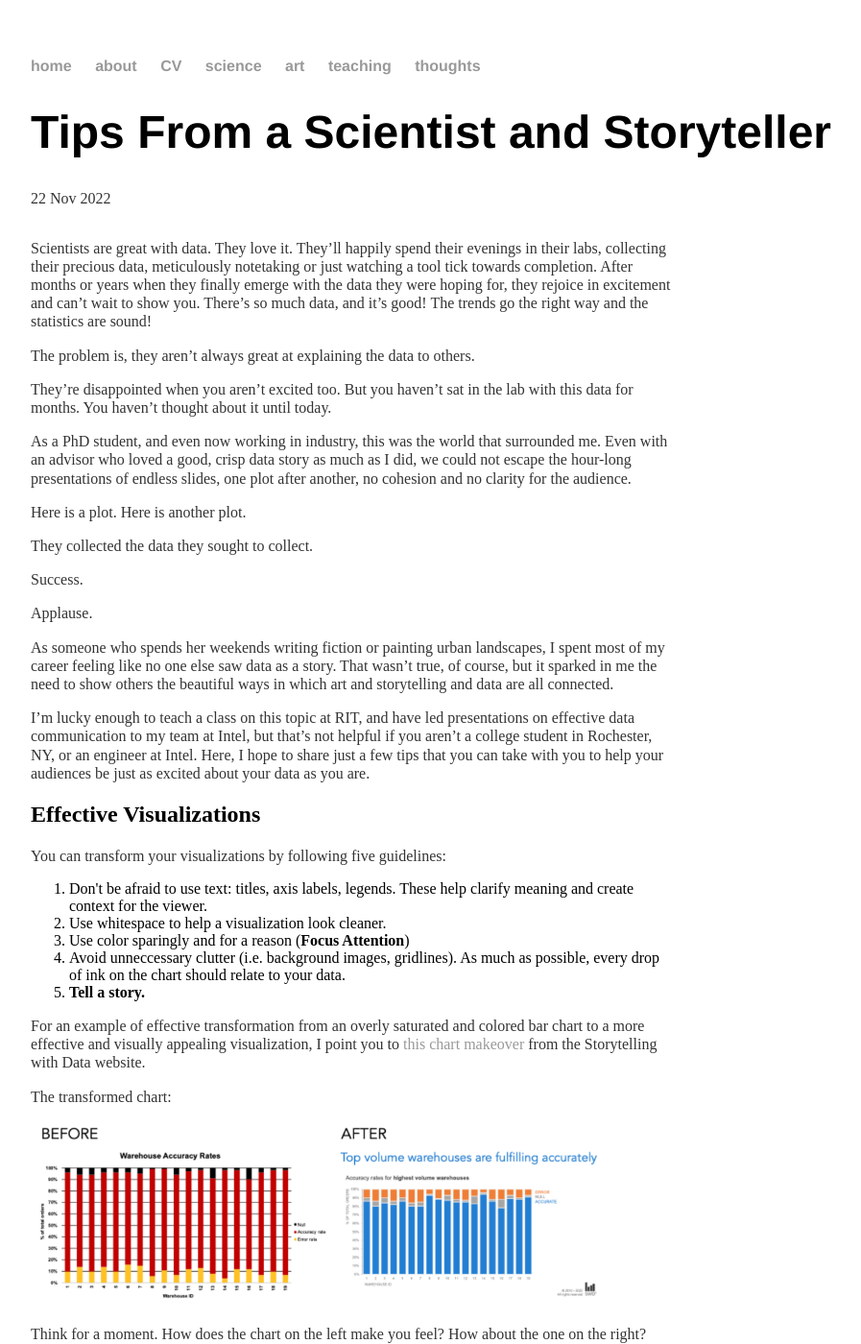
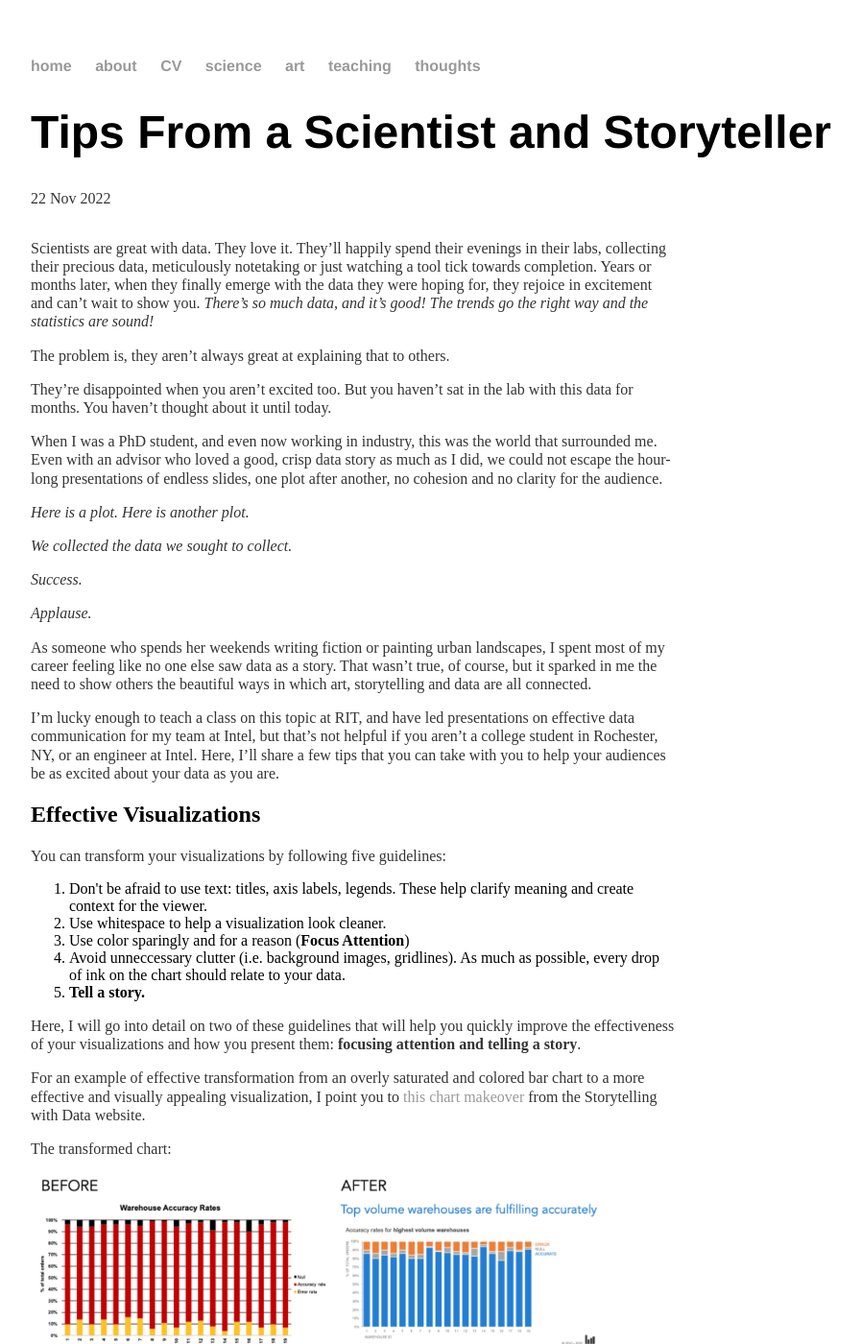
Before and after one commit to argwood/argwood.github.io, a Jekyll site: the page built from _posts/2022-11-22-storytellingwithdata.md, in a window 1280 px wide and 1400 px high. Shown: the whole window at 96% size, without its empty margins (160-1057 px from the left). Built offline with Jekyll 4.4.1, drawn with Linux system fonts in a browser that asks for light colours.

Commit message:
update to storytelling blog post

```diff
--- a/_posts/2022-11-22-storytellingwithdata.md
+++ b/_posts/2022-11-22-storytellingwithdata.md
@@ -5,25 +5,25 @@ date: 2022-11-22
 ---
 <div class="row">
 <div class="left" markdown="1">
-Scientists are great with data. They love it. They'll happily spend their evenings in their labs, collecting their precious data, meticulously notetaking or just watching a tool tick towards completion. After months or years when they finally emerge with the data they were hoping for, they rejoice in excitement and can't wait to show you. There's so much data, and it's good! The trends go the right way and the statistics are sound!
+Scientists are great with data. They love it. They'll happily spend their evenings in their labs, collecting their precious data, meticulously notetaking or just watching a tool tick towards completion. Years or months later, when they finally emerge with the data they were hoping for, they rejoice in excitement and can't wait to show you. <i>There's so much data, and it's good! The trends go the right way and the statistics are sound!</i>
 
-The problem is, they aren't always great at explaining the data to others.
+The problem is, they aren't always great at explaining that to others.
 
 They're disappointed when you aren't excited too. But you haven't sat in the lab with this data for months. You haven't thought about it until today.
 
-As a PhD student, and even now working in industry, this was the world that surrounded me. Even with an advisor who loved a good, crisp data story as much as I did, we could not escape the hour-long presentations of endless slides, one plot after another, no cohesion and no clarity for the audience.
+When I was a PhD student, and even now working in industry, this was the world that surrounded me. Even with an advisor who loved a good, crisp data story as much as I did, we could not escape the hour-long presentations of endless slides, one plot after another, no cohesion and no clarity for the audience.
 
-Here is a plot. Here is another plot.
+<i>Here is a plot. Here is another plot.</i>
 
-They collected the data they sought to collect.
+<i>We collected the data we sought to collect.</i>
 
-Success.
+<i>Success. </i>
 
-Applause.
+<i>Applause.</i>
 
-As someone who spends her weekends writing fiction or painting urban landscapes, I spent most of my career feeling like no one else saw data as a story. That wasn't true, of course, but it sparked in me the need to show others the beautiful ways in which art and storytelling and data are all connected.
+As someone who spends her weekends writing fiction or painting urban landscapes, I spent most of my career feeling like no one else saw data as a story. That wasn't true, of course, but it sparked in me the need to show others the beautiful ways in which art, storytelling and data are all connected.
 
-I'm lucky enough to teach a class on this topic at RIT, and have led presentations on effective data communication to my team at Intel, but that's not helpful if you aren't a college student in Rochester, NY, or an engineer at Intel. Here, I hope to share just a few tips that you can take with you to help your audiences be just as excited about your data as you are.
+I'm lucky enough to teach a class on this topic at RIT, and have led presentations on effective data communication for my team at Intel, but that's not helpful if you aren't a college student in Rochester, NY, or an engineer at Intel. Here, I'll share a few tips that you can take with you to help your audiences be as excited about your data as you are.
 
 <h2>Effective Visualizations </h2>
 You can transform your visualizations by following five guidelines:
@@ -34,6 +34,8 @@ You can transform your visualizations by following five guidelines:
 	<li> Avoid unneccessary clutter (i.e. background images, gridlines). As much as possible, every drop of ink on the chart should relate to your data. </li>
 	<li> <b>Tell a story.</b></li>
 </ol>
+
+Here, I will go into detail on two of these guidelines that will help you quickly improve the effectiveness of your visualizations and how you present them: <b>focusing attention and telling a story</b>.
 
 For an example of effective transformation from an overly saturated and colored bar chart to a more effective and visually appealing visualization, I point you to <a href="http://www.storytellingwithdata.com/blog/how-does-this-graph-make-you-feel">this chart makeover</a> from the Storytelling with Data website.
 
```
